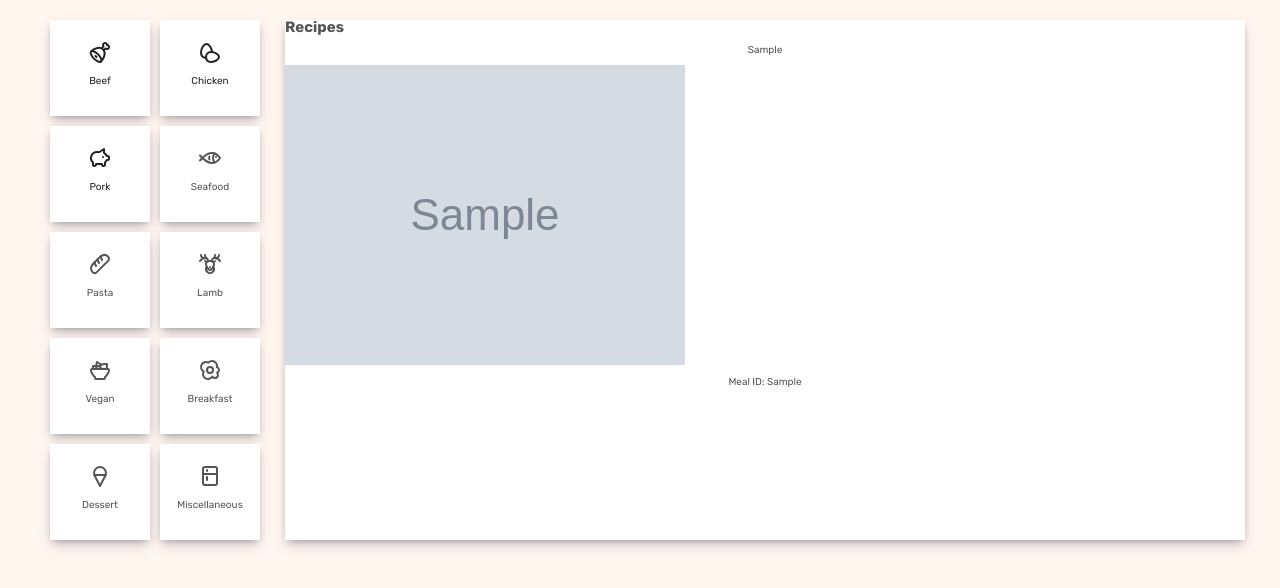
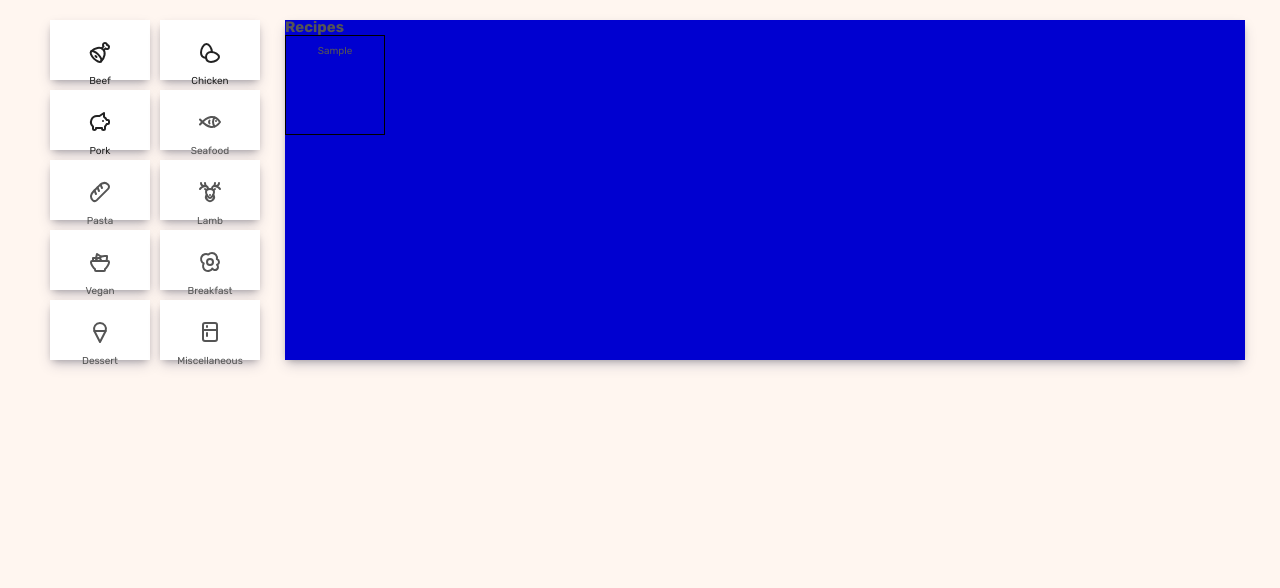
Before and after one commit to austindreosch/prepkitchen, a Flask app: template templates/menu.html in a window 1280 px wide. Shown: the part 114-702 px from the top of the page. Run offline with Flask 2, Linux system fonts and the light colour scheme; the template is opened without the code that fills it: most values are stand-ins (such as "Sample title", 1, 10 or a date in 2020).

Commit message:
figured out api call on menu

```diff
--- a/app.py
+++ b/app.py
@@ -1,8 +1,8 @@
 from models import connect_db
 from flask_debugtoolbar import DebugToolbarExtension
-from flask import Flask, render_template, flash, redirect
+from flask import Flask, render_template
 import os
-
+import requests
 
 # from forms import UserAddForm, LoginForm, MessageForm, EditForm
 
@@ -21,6 +21,10 @@ toolbar = DebugToolbarExtension(app)
 
 connect_db(app)
 
+url = "https://www.themealdb.com/api/json/v1/1/filter.php?c=Seafood"
+
+response = requests.get(url)
+
 
 ##############################################################################
 # Homepage and error pages
@@ -36,10 +40,25 @@ def homepage():
 @app.route('/menu')
 def show_menu():
     """Show menu preview."""
+    url = "https://www.themealdb.com/api/json/v1/1/filter.php?c=Seafood"
+    response = requests.get(url)
 
-    # selected_recipes =
-    requests.get('www.themealdb.com/api/json/v1/1/filter.php?c=Seafood')
-    return render_template('menu.html')
+    # import pdb
+    # pdb.set_trace()
+
+    data = response.json()
+    # data['meals'][0]['strMeal'] works
+    meals = data['meals']
+    selected_meals = []
+
+    for meal in range(len(meals)):
+        # print(i, data[i])
+        selected_meals.append(meals[meal])
+
+    # for idx, meal in meals:
+    #     selected_meals.append(meal[idx])
+
+    return render_template('menu.html', selected_meals=selected_meals)
 
 
 @app.route('/plans')
--- a/static/styles.css
+++ b/static/styles.css
@@ -328,12 +328,14 @@ MENU
     grid-template-columns: 100px 100px;
     gap: 1rem 1rem;
     justify-content: center;
+    max-height: 600px;
 }
 
 .menu-category {
     box-shadow: rgba(50, 50, 93, 0.25) 0px 6px 12px -2px, rgba(0, 0, 0, 0.3) 0px 3px 7px -3px;
     background-color: #ffffff;
     max-width: 100px;
+    max-height: 60px;
     padding: 2rem 0;
     text-align: center;
     text-decoration: none;
@@ -353,5 +355,13 @@ MENU
 
 .menu-hero {
     box-shadow: rgba(50, 50, 93, 0.25) 0px 6px 12px -2px, rgba(0, 0, 0, 0.3) 0px 3px 7px -3px;
-    background-color: #ffffff;
+    background-color: #0000d0;
 }
+
+.meal-container {
+    width: 100px;
+    height: 100px;
+    border: 1px solid black;
+    background-color: #0000d0;
+
+}
--- a/templates/base.html
+++ b/templates/base.html
@@ -12,7 +12,6 @@
       rel="stylesheet"
     />
 
-    <link rel="stylesheet" href="/static/styles.css" />
     <title>Prep Kitchen</title>
   </head>
   <body>
@@ -32,5 +31,6 @@
     </header>
 
     {% block content %} {% endblock content %}
+    <link rel="stylesheet" href="static/styles.css" />
   </body>
 </html>
--- a/templates/menu.html
+++ b/templates/menu.html
@@ -258,11 +258,10 @@
 
   <div class="menu-hero">
     <h1>Recipes</h1>
-    {% for recipe in selected_recipes %}
-    <div>
-      <p>{{recipe.strMeal}}</p>
-      <img src="{{recipe.strMealThumb}}" alt="" />
-      <p>Meal ID: {{recipe.idMeal}}</p>
+    {% for meal in selected_meals %}
+    <div class="meal-container">
+      <p>{{meal.strMeal}}</p>
+      <!-- <img class="meal-img" src="{{meal.strMealThumb}}" alt="" /> -->
     </div>
 
     {% endfor %}
```
